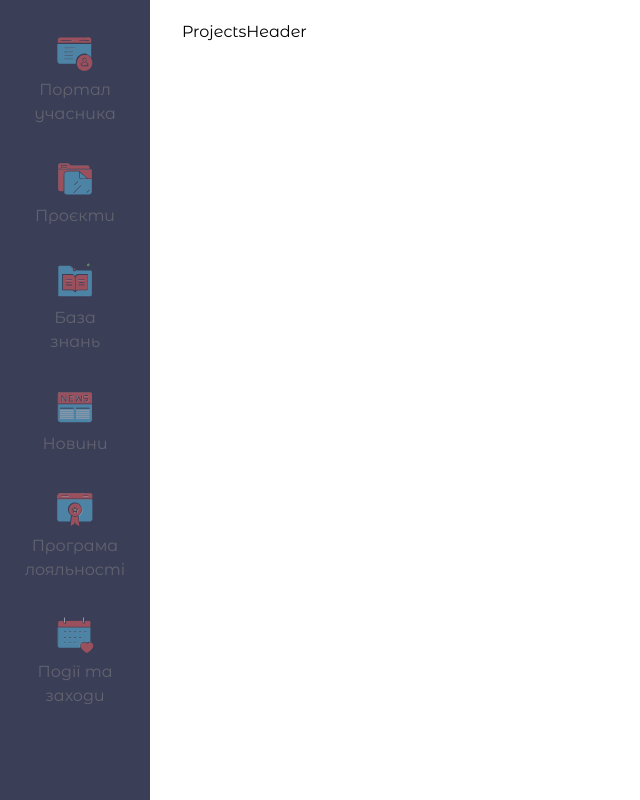
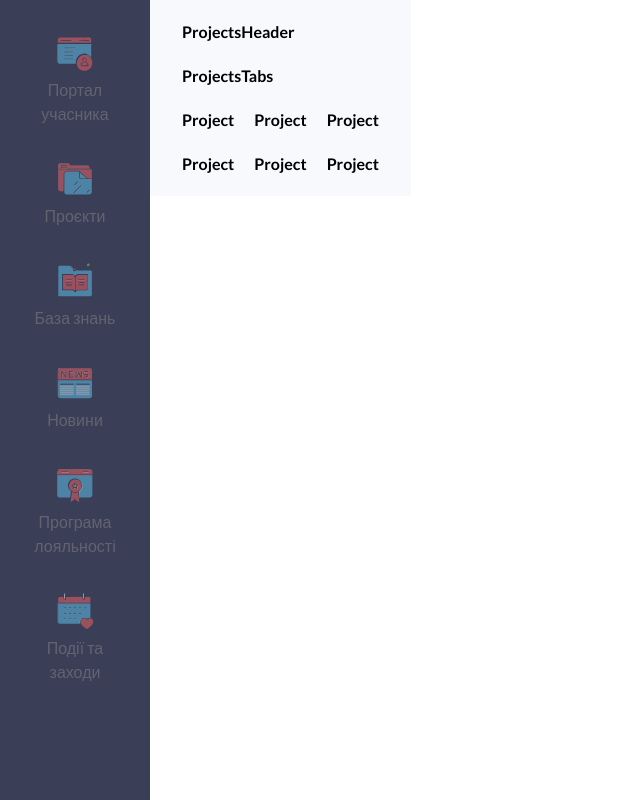
Before and after one commit to baza-trainee/baza-crm-frontend, a React (Vite) app: page /crm/projects in a window 1280 px wide. Shown: the whole page, without its empty margins (0-640 px from the left). Built offline with nearby package versions, Linux system fonts and the light colour scheme.

Commit message:
Add Projects

```diff
--- a/src/index.css
+++ b/src/index.css
@@ -5,7 +5,7 @@
 @tailwind utilities;
 
 body {
-  font-family: 'Russo One', sans-serif;
+  font-family: 'Open Sans', sans-serif;
 }
 
 h1,
@@ -14,5 +14,5 @@ h3,
 h4,
 h5,
 h6 {
-  font-family: 'Montserrat Alternates', sans-serif;
+  font-family: 'Lato', sans-serif;
 }
--- a/src/pages/Projects.tsx
+++ b/src/pages/Projects.tsx
@@ -1,9 +1,30 @@
+import Project from '../components/Projects/Project';
 import ProjectsHeader from '../components/Projects/ProjectsHeader';
+import ProjectsTabs from '../components/Projects/ProjectsTabs';
+import { projects } from '../data';
 
 const Projects = () => {
   return (
-    <section className="flex flex-col gap-5 px-8 py-5">
+    <section className="flex flex-col w-full gap-5 px-8 py-5 bg-light-blue-bg">
       <ProjectsHeader />
+      <ProjectsTabs />
+      {projects.length === 0 && (
+        <div className="flex flex-col max-w-md gap-3 px-4 py-12 text-xl">
+          <p>
+            На даний момент всі проєкти знаходяться в стадії розробки або
+            завершені.
+          </p>
+          <p>Зараз ми активно шукаємо нові проєкти.</p>
+          <p>Слідкуйте за повідомленнями на нашому Discord каналі.</p>
+        </div>
+      )}
+      {projects.length > 0 && (
+        <div className="grid grid-cols-3 gap-5 lg:grid-cols-4 xl:grid-cols-5">
+          {projects.map((project) => (
+            <Project key={project.id} {...project} />
+          ))}
+        </div>
+      )}
     </section>
   );
 };
```
